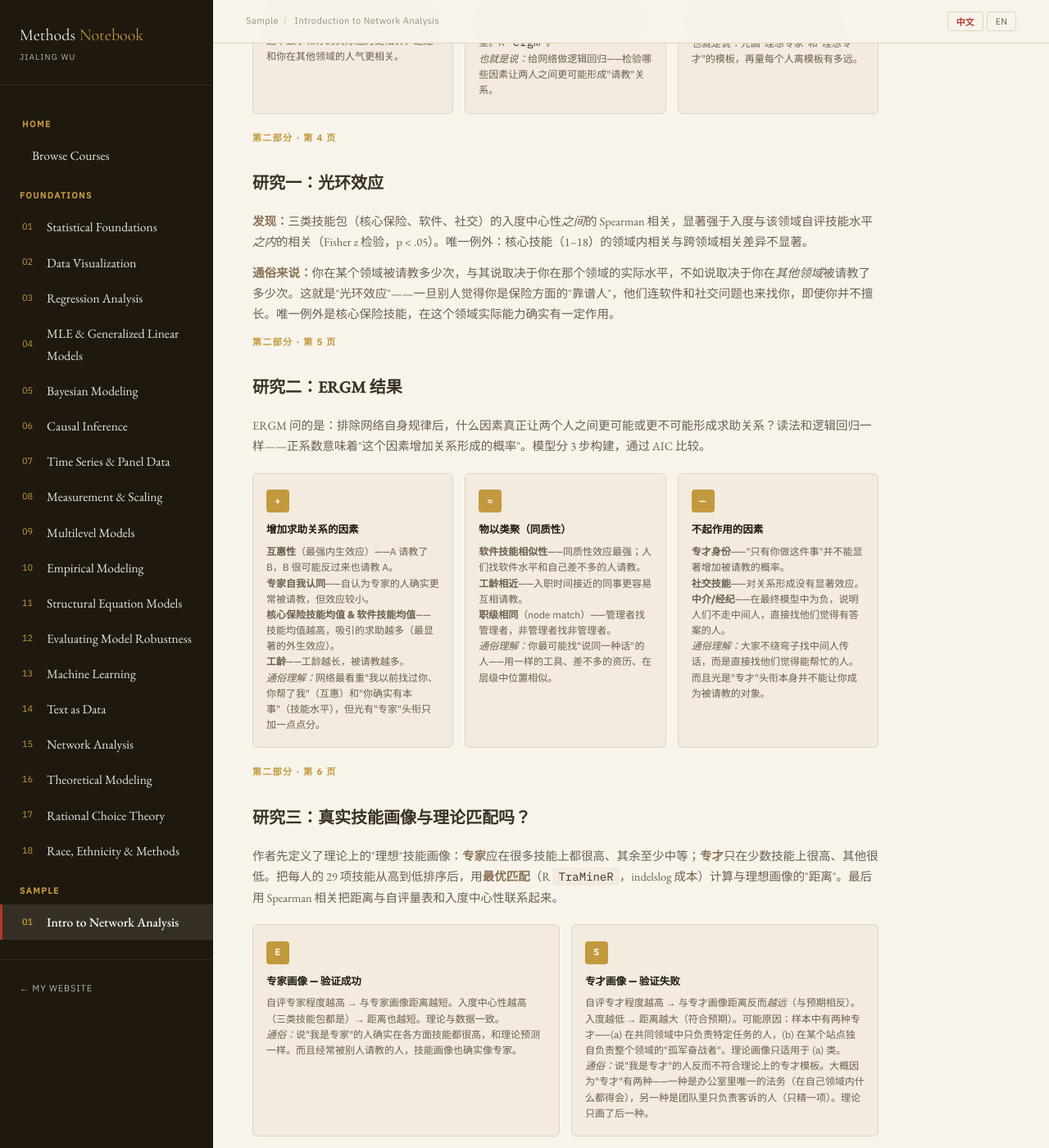
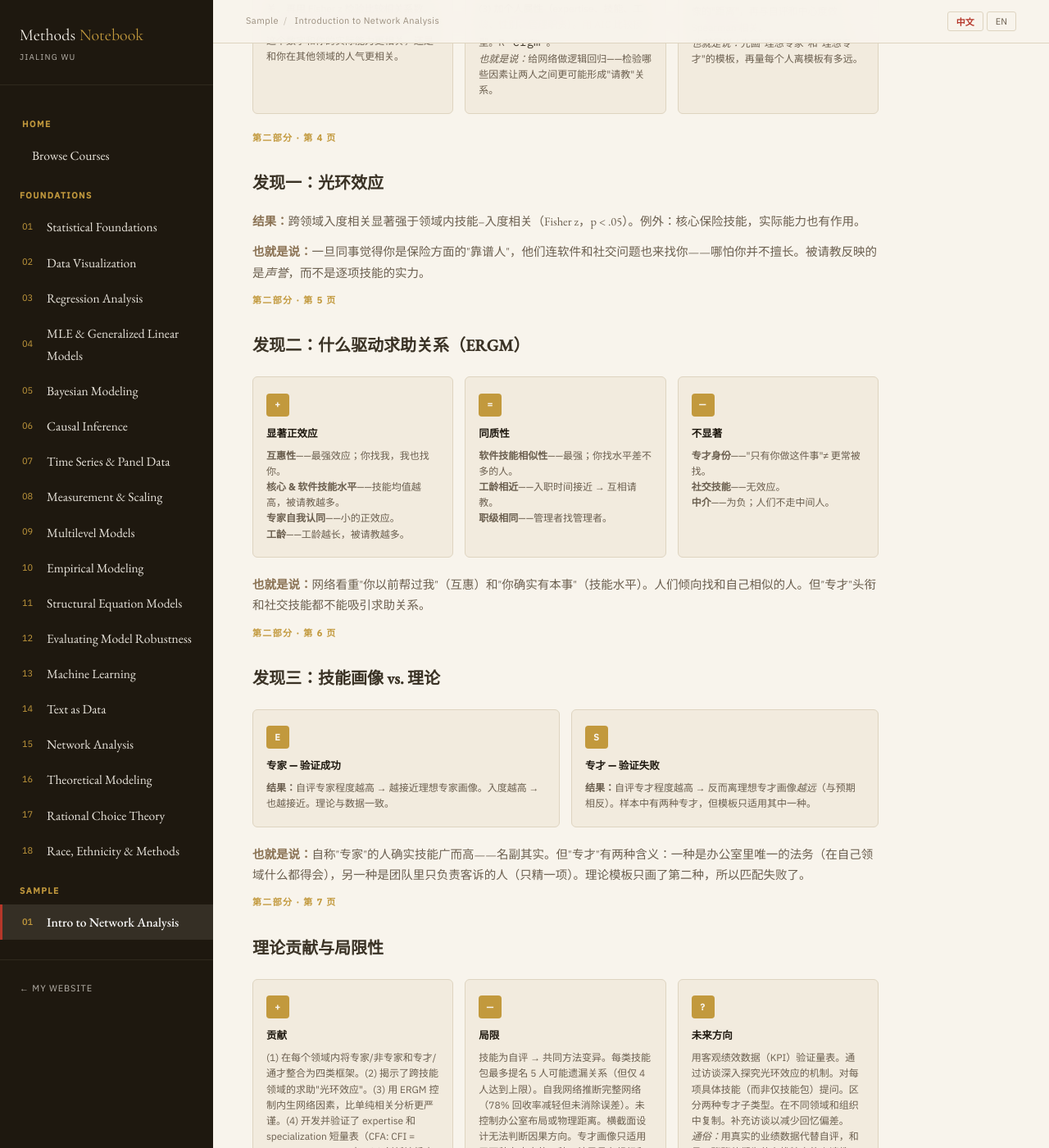
Before and after one commit to jialing-wu/jialing-wu.github.io, a Jekyll site: the page built from methods/sample-network-intro.html, in a window 1280 px wide and 1400 px high, scrolled down 5745 px. Shown: the whole window at 82% size. Built offline with Jekyll 4.4.1, drawn with Linux system fonts in a browser that asks for light colours.

Commit message:
Simplify Finding 1-2-3 slides: concise results + plain language

```diff
--- a/methods/sample-network-intro.html
+++ b/methods/sample-network-intro.html
@@ -764,81 +764,81 @@ body.presenting .pres-progress{
   </div>
 </div>
 
-<!-- SLIDE: Study 1 — Halo Effect -->
+<!-- SLIDE: Finding 1 — Halo Effect -->
 <div class="slide" id="slide-study1">
   <div class="slide-num" data-lang="en">Part 2 · Slide 4</div>
   <div class="slide-num" data-lang="zh">第二部分 · 第 4 页</div>
-  <h2 data-lang="en">Study 1: The Halo Effect</h2>
-  <h2 data-lang="zh">研究一：光环效应</h2>
+  <h2 data-lang="en">Finding 1: The Halo Effect</h2>
+  <h2 data-lang="zh">发现一：光环效应</h2>
 
-  <p class="method-desc" data-lang="en"><strong>Finding:</strong> Spearman correlations between in-degree centralities <em>across</em> the three skill bundles (core insurance, software, social) are significantly stronger than correlations between in-degree and actual self-assessed skill levels <em>within</em> each bundle (Fisher's z-test, p &lt; .05). One exception: for core skills (1–18), the within-bundle correlation was not significantly different from the cross-bundle correlation.</p>
-  <p class="method-desc" data-lang="zh"><strong>发现：</strong>三类技能包（核心保险、软件、社交）的入度中心性<em>之间</em>的 Spearman 相关，显著强于入度与该领域自评技能水平<em>之内</em>的相关（Fisher z 检验，p &lt; .05）。唯一例外：核心技能（1–18）的领域内相关与跨领域相关差异不显著。</p>
+  <p class="method-desc" data-lang="en"><strong>Result:</strong> Cross-domain in-degree correlations are significantly stronger than within-domain skill–in-degree correlations (Fisher z, p &lt; .05). Exception: core insurance skills, where actual competence also matters.</p>
+  <p class="method-desc" data-lang="zh"><strong>结果：</strong>跨领域入度相关显著强于领域内技能–入度相关（Fisher z，p &lt; .05）。例外：核心保险技能，实际能力也有作用。</p>
 
-  <p class="method-desc" data-lang="en"><strong>In plain language:</strong> How often you get asked for advice in one area is better predicted by how often you get asked <em>everywhere else</em> than by how good you actually are in that area. This is a "halo effect" — once people see you as a go-to person for insurance, they also come to you for software and social problems, even if you're not especially skilled there. The exception is core insurance skills, where actual competence does matter somewhat.</p>
-  <p class="method-desc" data-lang="zh"><strong>通俗来说：</strong>你在某个领域被请教多少次，与其说取决于你在那个领域的实际水平，不如说取决于你在<em>其他领域</em>被请教了多少次。这就是"光环效应"——一旦别人觉得你是保险方面的"靠谱人"，他们连软件和社交问题也来找你，即使你并不擅长。唯一例外是核心保险技能，在这个领域实际能力确实有一定作用。</p>
+  <p class="method-desc" data-lang="en"><strong>i.e.:</strong> Once colleagues see you as a go-to person for insurance, they also come to you for software and social problems — even if you're not actually good at those. Being asked reflects <em>reputation</em>, not skill-by-skill competence.</p>
+  <p class="method-desc" data-lang="zh"><strong>也就是说：</strong>一旦同事觉得你是保险方面的"靠谱人"，他们连软件和社交问题也来找你——哪怕你并不擅长。被请教反映的是<em>声誉</em>，而不是逐项技能的实力。</p>
 </div>
 
-<!-- SLIDE: Study 2 — ERGM Results -->
+<!-- SLIDE: Finding 2 — ERGM Results -->
 <div class="slide" id="slide-study2">
   <div class="slide-num" data-lang="en">Part 2 · Slide 5</div>
   <div class="slide-num" data-lang="zh">第二部分 · 第 5 页</div>
-  <h2 data-lang="en">Study 2: ERGM Results</h2>
-  <h2 data-lang="zh">研究二：ERGM 结果</h2>
-
-  <p class="method-desc" data-lang="en">ERGM asks: after accounting for the network's own patterns, what actually makes a tie between two people more or less likely? Read the results like logistic regression — a positive coefficient means "this factor increases the probability of a tie forming." The model was built in 3 steps and compared via AIC.</p>
-  <p class="method-desc" data-lang="zh">ERGM 问的是：排除网络自身规律后，什么因素真正让两个人之间更可能或更不可能形成求助关系？读法和逻辑回归一样——正系数意味着"这个因素增加关系形成的概率"。模型分 3 步构建，通过 AIC 比较。</p>
+  <h2 data-lang="en">Finding 2: What Drives Advice Ties (ERGM)</h2>
+  <h2 data-lang="zh">发现二：什么驱动求助关系（ERGM）</h2>
 
   <div class="check-grid">
     <div class="check-card">
       <div class="check-icon">+</div>
-      <div class="check-title" data-lang="en">What Increases Advice Ties</div>
-      <div class="check-title" data-lang="zh">增加求助关系的因素</div>
-      <div class="check-desc" data-lang="en"><strong>Reciprocity</strong> (strongest endogenous effect) — if A asks B, B is very likely to ask A back.<br><strong>Expertise self-identity</strong> — experts get asked more, but the effect is small.<br><strong>Mean core insurance skills &amp; mean software skills</strong> — higher skill averages attract more ties (most pronounced exogenous effect).<br><strong>Tenure</strong> — longer-tenured employees receive more requests.<br><em>Think of it as:</em> the network rewards "I've asked you before and you helped" (reciprocity) and "you're genuinely skilled" (skill level), but being called an "expert" alone adds only a little.</div>
-      <div class="check-desc" data-lang="zh"><strong>互惠性</strong>（最强内生效应）——A 请教了 B，B 很可能反过来也请教 A。<br><strong>专家自我认同</strong>——自认为专家的人确实更常被请教，但效应较小。<br><strong>核心保险技能均值 &amp; 软件技能均值</strong>——技能均值越高，吸引的求助越多（最显著的外生效应）。<br><strong>工龄</strong>——工龄越长，被请教越多。<br><em>通俗理解：</em>网络最看重"我以前找过你、你帮了我"（互惠）和"你确实有本事"（技能水平），但光有"专家"头衔只加一点点分。</div>
+      <div class="check-title" data-lang="en">Significant Positive</div>
+      <div class="check-title" data-lang="zh">显著正效应</div>
+      <div class="check-desc" data-lang="en"><strong>Reciprocity</strong> — strongest effect; you ask me, I ask you back.<br><strong>Core &amp; software skill level</strong> — higher skill averages attract more ties.<br><strong>Expertise identity</strong> — small positive effect.<br><strong>Tenure</strong> — longer-tenured get asked more.</div>
+      <div class="check-desc" data-lang="zh"><strong>互惠性</strong>——最强效应；你找我，我也找你。<br><strong>核心 &amp; 软件技能水平</strong>——技能均值越高，被请教越多。<br><strong>专家自我认同</strong>——小的正效应。<br><strong>工龄</strong>——工龄越长，被请教越多。</div>
     </div>
     <div class="check-card">
       <div class="check-icon">=</div>
-      <div class="check-title" data-lang="en">Birds of a Feather (Homophily)</div>
-      <div class="check-title" data-lang="zh">物以类聚（同质性）</div>
-      <div class="check-desc" data-lang="en"><strong>Software skill similarity</strong> — strongest homophily effect; people ask peers with a similar software skill level.<br><strong>Similar tenure</strong> — colleagues who joined around the same time ask each other more.<br><strong>Same leadership level</strong> (node match) — managers ask managers; non-managers ask non-managers.<br><em>Think of it as:</em> you're most likely to ask someone who "speaks your language" — similar tools, similar seniority, similar position in the hierarchy.</div>
-      <div class="check-desc" data-lang="zh"><strong>软件技能相似性</strong>——同质性效应最强；人们找软件水平和自己差不多的人请教。<br><strong>工龄相近</strong>——入职时间接近的同事更容易互相请教。<br><strong>职级相同</strong>（node match）——管理者找管理者，非管理者找非管理者。<br><em>通俗理解：</em>你最可能找"说同一种话"的人——用一样的工具、差不多的资历、在层级中位置相似。</div>
+      <div class="check-title" data-lang="en">Homophily</div>
+      <div class="check-title" data-lang="zh">同质性</div>
+      <div class="check-desc" data-lang="en"><strong>Software skill similarity</strong> — strongest; you ask peers at your level.<br><strong>Similar tenure</strong> — joined around the same time → ask each other.<br><strong>Same leadership level</strong> — managers ask managers.</div>
+      <div class="check-desc" data-lang="zh"><strong>软件技能相似性</strong>——最强；你找水平差不多的人。<br><strong>工龄相近</strong>——入职时间接近 → 互相请教。<br><strong>职级相同</strong>——管理者找管理者。</div>
     </div>
     <div class="check-card">
       <div class="check-icon">—</div>
-      <div class="check-title" data-lang="en">What Doesn't Matter</div>
-      <div class="check-title" data-lang="zh">不起作用的因素</div>
-      <div class="check-desc" data-lang="en"><strong>Specialization</strong> — being the "only person who does X" doesn't significantly increase being asked.<br><strong>Social skills</strong> — no significant effect on tie formation.<br><strong>Brokerage</strong> — negative in the full model, meaning people skip intermediaries and go directly to the person they believe has the answer.<br><em>Think of it as:</em> people don't detour through a middleman; they go straight to whoever they think can help. And being a specialist alone doesn't make you a magnet.</div>
-      <div class="check-desc" data-lang="zh"><strong>专才身份</strong>——"只有你做这件事"并不能显著增加被请教的概率。<br><strong>社交技能</strong>——对关系形成没有显著效应。<br><strong>中介/经纪</strong>——在最终模型中为负，说明人们不走中间人，直接找他们觉得有答案的人。<br><em>通俗理解：</em>大家不绕弯子找中间人传话，而是直接找他们觉得能帮忙的人。而且光是"专才"头衔本身并不能让你成为被请教的对象。</div>
+      <div class="check-title" data-lang="en">Not Significant</div>
+      <div class="check-title" data-lang="zh">不显著</div>
+      <div class="check-desc" data-lang="en"><strong>Specialization</strong> — "only person who does X" ≠ more sought-after.<br><strong>Social skills</strong> — no effect.<br><strong>Brokerage</strong> — negative; people skip middlemen.</div>
+      <div class="check-desc" data-lang="zh"><strong>专才身份</strong>——"只有你做这件事"≠ 更常被找。<br><strong>社交技能</strong>——无效应。<br><strong>中介</strong>——为负；人们不走中间人。</div>
     </div>
   </div>
+
+  <p class="method-desc" data-lang="en"><strong>i.e.:</strong> The network rewards "you helped me before" (reciprocity) and "you're genuinely skilled" (skill level). People ask those who are similar to themselves. But being a "specialist" or having social skills doesn't attract advice ties.</p>
+  <p class="method-desc" data-lang="zh"><strong>也就是说：</strong>网络看重"你以前帮过我"（互惠）和"你确实有本事"（技能水平）。人们倾向找和自己相似的人。但"专才"头衔和社交技能都不能吸引求助关系。</p>
 </div>
 
-<!-- SLIDE: Study 3 — Skill Profiles -->
+<!-- SLIDE: Finding 3 — Skill Profiles -->
 <div class="slide" id="slide-study3">
   <div class="slide-num" data-lang="en">Part 2 · Slide 6</div>
   <div class="slide-num" data-lang="zh">第二部分 · 第 6 页</div>
-  <h2 data-lang="en">Study 3: Do Real Skill Profiles Match Theory?</h2>
-  <h2 data-lang="zh">研究三：真实技能画像与理论匹配吗？</h2>
-
-  <p class="method-desc" data-lang="en">The authors first defined theoretical "ideal" skill profiles: an <strong>expert</strong> should have very high levels across many skills with at least medium on the rest; a <strong>specialist</strong> should have very high levels on only a few skills and low elsewhere. Each employee's 29 skills were sorted from highest to lowest, then the "distance" to each ideal profile was computed using <strong>optimal matching</strong> (R <code>TraMineR</code>, indelslog costs). Finally, Spearman correlations linked these distances to self-assessment scales and in-degree centralities.</p>
-  <p class="method-desc" data-lang="zh">作者先定义了理论上的"理想"技能画像：<strong>专家</strong>应在很多技能上都很高、其余至少中等；<strong>专才</strong>只在少数技能上很高、其他很低。把每人的 29 项技能从高到低排序后，用<strong>最优匹配</strong>（R <code>TraMineR</code>，indelslog 成本）计算与理想画像的"距离"。最后用 Spearman 相关把距离与自评量表和入度中心性联系起来。</p>
+  <h2 data-lang="en">Finding 3: Skill Profiles vs. Theory</h2>
+  <h2 data-lang="zh">发现三：技能画像 vs. 理论</h2>
 
   <div class="check-grid" style="grid-template-columns:1fr 1fr">
     <div class="check-card">
       <div class="check-icon">E</div>
-      <div class="check-title" data-lang="en">Expert Profile — Confirmed</div>
-      <div class="check-title" data-lang="zh">专家画像 — 验证成功</div>
-      <div class="check-desc" data-lang="en">Higher self-rated expertise → shorter distance to expert profile. Higher in-degree centrality (all 3 bundles) → also shorter distance. Theory and data align.<br><em>Plain language:</em> People who say "I'm an expert" really do have a broad, high skill set like the theory predicts. And people who get asked for advice a lot also look like experts on paper.</div>
-      <div class="check-desc" data-lang="zh">自评专家程度越高 → 与专家画像距离越短。入度中心性越高（三类技能包都是）→ 距离也越短。理论与数据一致。<br><em>通俗：</em>说"我是专家"的人确实在各方面技能都很高，和理论预测一样。而且经常被别人请教的人，技能画像也确实像专家。</div>
+      <div class="check-title" data-lang="en">Expert — Confirmed</div>
+      <div class="check-title" data-lang="zh">专家 — 验证成功</div>
+      <div class="check-desc" data-lang="en"><strong>Result:</strong> Higher self-rated expertise → closer to ideal expert profile. Higher in-degree → also closer. Theory and data align.</div>
+      <div class="check-desc" data-lang="zh"><strong>结果：</strong>自评专家程度越高 → 越接近理想专家画像。入度越高 → 也越接近。理论与数据一致。</div>
     </div>
     <div class="check-card">
       <div class="check-icon">S</div>
-      <div class="check-title" data-lang="en">Specialist Profile — Contradicted</div>
-      <div class="check-title" data-lang="zh">专才画像 — 验证失败</div>
-      <div class="check-desc" data-lang="en">Higher self-rated specialization → <em>greater</em> distance from specialist profile (opposite of expected). Lower in-degree → greater distance (as expected). Likely explanation: the sample contains two types of specialists — (a) task specialists among peers in a shared domain, and (b) "lone fighters" responsible for an entire domain at their site. The theoretical profile only fits type (a).<br><em>Plain language:</em> People who say "I'm a specialist" don't actually match the textbook specialist pattern. Probably because "specialist" means different things — some are the only lawyer in the office (broad within their niche), others handle one narrow task among many peers.</div>
-      <div class="check-desc" data-lang="zh">自评专才程度越高 → 与专才画像距离反而<em>越远</em>（与预期相反）。入度越低 → 距离越大（符合预期）。可能原因：样本中有两种专才——(a) 在共同领域中只负责特定任务的人，(b) 在某个站点独自负责整个领域的"孤军奋战者"。理论画像只适用于 (a) 类。<br><em>通俗：</em>说"我是专才"的人反而不符合理论上的专才模板。大概因为"专才"有两种——一种是办公室里唯一的法务（在自己领域内什么都得会），另一种是团队里只负责客诉的人（只精一项）。理论只画了后一种。</div>
+      <div class="check-title" data-lang="en">Specialist — Contradicted</div>
+      <div class="check-title" data-lang="zh">专才 — 验证失败</div>
+      <div class="check-desc" data-lang="en"><strong>Result:</strong> Higher self-rated specialization → <em>farther</em> from ideal specialist profile (opposite of expected). Two sub-types in the sample but the template only fits one.</div>
+      <div class="check-desc" data-lang="zh"><strong>结果：</strong>自评专才程度越高 → 反而离理想专才画像<em>越远</em>（与预期相反）。样本中有两种专才，但模板只适用其中一种。</div>
     </div>
   </div>
+
+  <p class="method-desc" data-lang="en"><strong>i.e.:</strong> People who call themselves "experts" really do have broad, high skill sets — the label matches reality. But "specialist" means different things: some are the only lawyer in the office (broad within their niche), others handle one narrow task among peers. The theoretical template only captured the second type, so the match failed.</p>
+  <p class="method-desc" data-lang="zh"><strong>也就是说：</strong>自称"专家"的人确实技能广而高——名副其实。但"专才"有两种含义：一种是办公室里唯一的法务（在自己领域什么都得会），另一种是团队里只负责客诉的人（只精一项）。理论模板只画了第二种，所以匹配失败了。</p>
 </div>
 
 <!-- SLIDE: Contributions & Limitations -->
```
